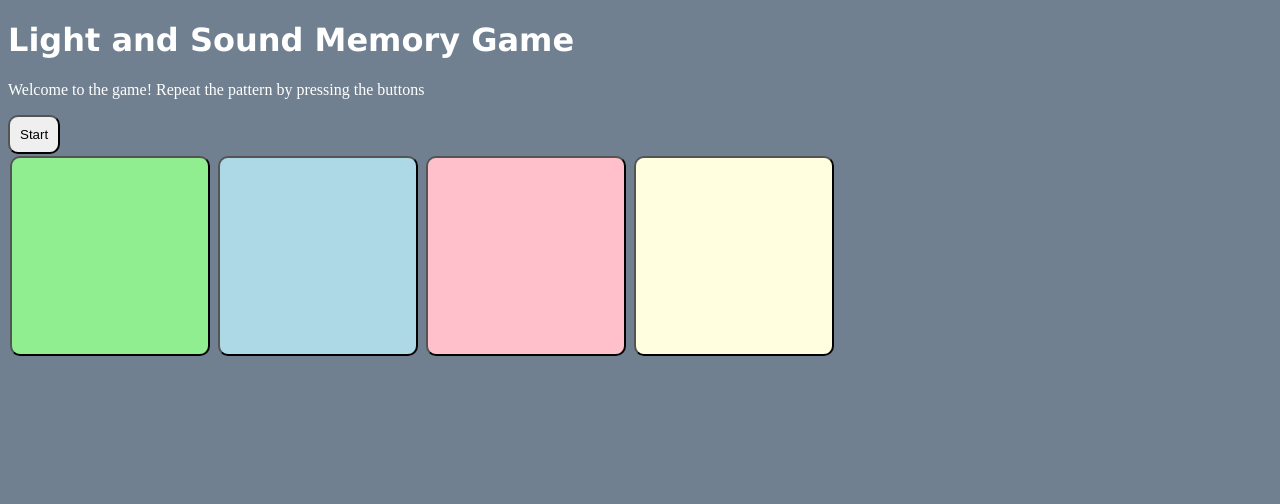
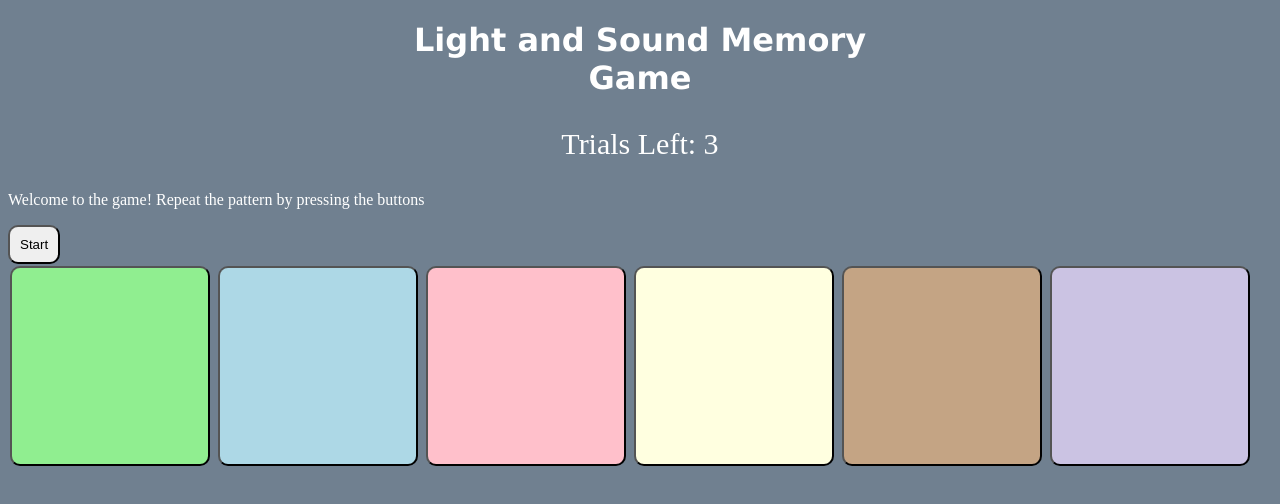
Before and after one commit to inidavies/Code-Path-Prework---Memory-and-Sound-Game, a plain HTML site: page index.html in a window 1280 px wide. Drawn offline with Linux system fonts and the light colour scheme.

Commit message:
i reformatted the game screen and added a trial tracker

```diff
--- a/index.html
+++ b/index.html
@@ -15,9 +15,14 @@
   </head>
   <body>
     <!-- this is the start of content -->
-    <h1>
-      Light and Sound Memory Game
-    </h1>
+    <div id="trialLabel">
+      <h1 style="text-align: center">
+          Light and Sound Memory Game
+      </h1>
+      <p style="text-align: center; font-size: 30px">
+        Trials Left: <span id="trialTracker">3</span>
+      </p>
+    </div>
     <p>
       Welcome to the game! Repeat the pattern by pressing the buttons
     </p>
@@ -30,6 +35,8 @@
       <button id="button2" onclick="guess(2)" onmousedown="startTone(2)" onmouseup="stopTone()"></button>
       <button id="button3" onclick="guess(3)" onmousedown="startTone(3)" onmouseup="stopTone()"></button>
       <button id="button4" onclick="guess(4)" onmousedown="startTone(4)" onmouseup="stopTone()"></button>
+      <button id="button5" onclick="guess(5)" onmousedown="startTone(5)" onmouseup="stopTone()"></button>
+      <button id="button6" onclick="guess(6)" onmousedown="startTone(6)" onmouseup="stopTone()"></button>
     </div>
 
   </body>
--- a/script.js
+++ b/script.js
@@ -25,9 +25,10 @@ function startGame() {
   //initialize game variables
   progress = 0;
   gamePlaying = true;
+  clueHoldTime = 1000
   tries = 3;
-  clueHoldTime = 1000
-
+  document.getElementById("trialTracker").innerHTML = tries;
+  document.getElementById("trialTracker").style.color = "white";
   // swap the Start and Stop buttons
   document.getElementById("startBtn").classList.add("hidden");
   document.getElementById("stopBtn").classList.remove("hidden");
@@ -38,6 +39,9 @@ function startGame() {
 
 function stopGame() {
   gamePlaying = false;
+  tries = 3;
+  document.getElementById("trialTracker").innerHTML = tries;
+  document.getElementById("trialTracker").style.color = "white";
   // swap the Start and Stop buttons back
   document.getElementById("startBtn").classList.remove("hidden");
   document.getElementById("stopBtn").classList.add("hidden");
@@ -150,6 +154,8 @@ function guess(btn){
       loseGame();
     }else{
       tries--;
+      document.getElementById("trialTracker").innerHTML = tries;
+      document.getElementById("trialTracker").style.color = "red";
       alert("You have "+ tries + " tries left! Think carefully! What's the next button in the pattern?");
     }
   }
--- a/style.css
+++ b/style.css
@@ -18,6 +18,12 @@ body {
 
 h1{
   font-family: verdana, arial, sans-serif;
+}
+
+#trialLabel{
+  height: 40%;
+  width: 40%;
+  margin: 0 0 0 30%;
 }
 
 button{
@@ -66,3 +72,17 @@ button{
 #button4:active, #button4.lit {
     background:yellow;
 }
+#button5 {
+    background: #C4A484;
+}
+
+#button5:active, #button5.lit {
+    background:	#D2691E;
+}
+#button6 {
+    background: #CBC3E3;
+}
+
+#button6:active, #button6.lit {
+    background:#9932CC;
+}
```
Also changed, not shown: 1 other file.
